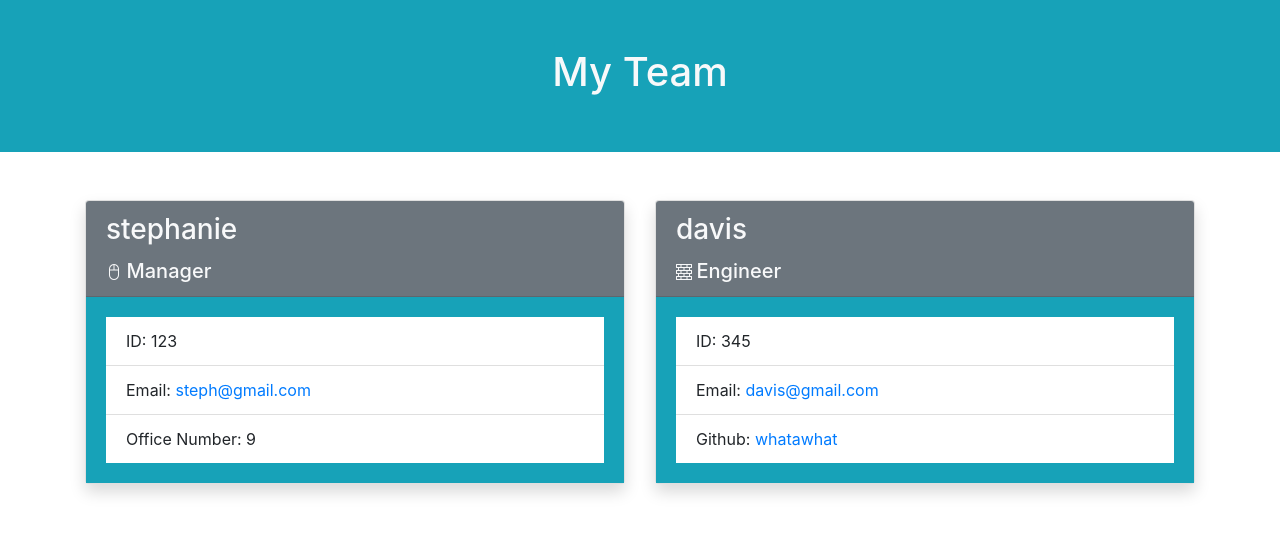
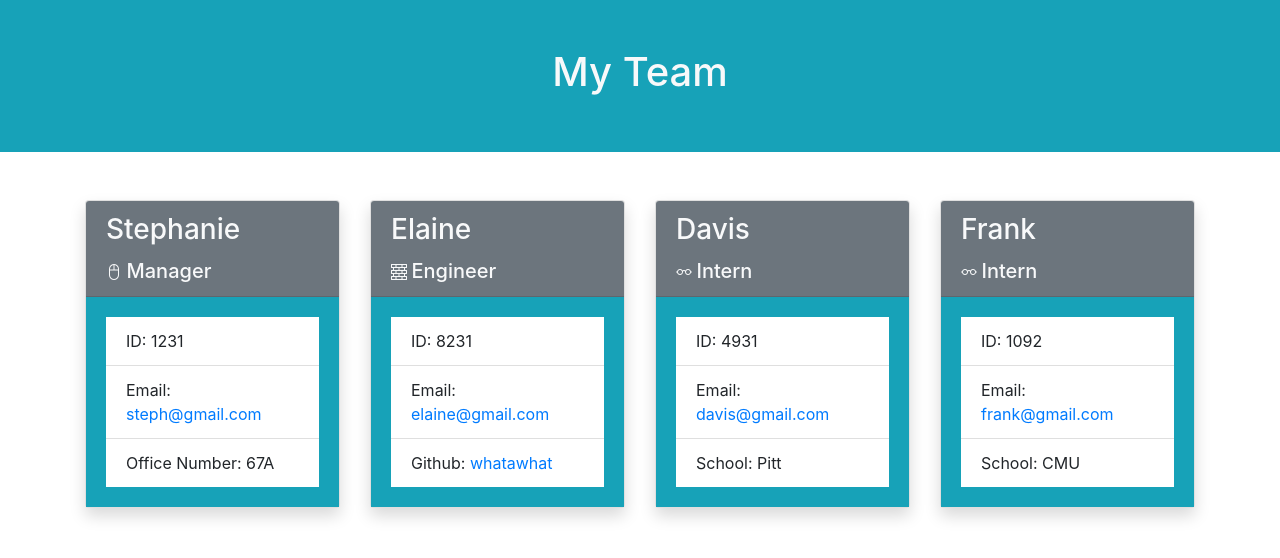
Before and after one commit to whatawhat/team_profile, a website: page dist/team.html in a window 1280 px wide. Drawn offline with nearby package versions, Linux system fonts and the light colour scheme.

Commit message:
this is the updated html file from what was generated

```diff
--- a/dist/team.html
+++ b/dist/team.html
@@ -17,30 +17,60 @@
       <div class="col-md custom-card">
   <div class="card shadow">
   <div class="card-header bg-secondary text-light">
-    <h3 class="card-title">stephanie</h3>
+    <h3 class="card-title">Stephanie</h3>
     <i class="d-inline bi bi-mouse2"></i>
     <h5 class="d-inline">Manager</h5>
     </div>
     <div class="card-body bg-info">
     <ul class="list-group list-group-flush">
-      <li class="list-group-item">ID: 123</li>
+      <li class="list-group-item">ID: 1231</li>
      <li class="list-group-item">Email: <a href="mailto:steph@gmail.com">steph@gmail.com</a></li>
-     <li class="list-group-item">Office Number: 9</li>
+     <li class="list-group-item">Office Number: 67A</li>
      </ul>
     </div>
     </div>
   </div><div class="col-md custom-card">
   <div class="card shadow">
   <div class="card-header bg-secondary text-light">
-  <h3 class="card-title">davis</h3>
+  <h3 class="card-title">Elaine</h3>
   <i class="d-inline bi bi-bricks"></i>
   <h5 class="d-inline">Engineer</h5>
   </div>
   <div class="card-body bg-info">
   <ul class="list-group list-group-flush">
-  <li class="list-group-item">ID: 345</li>
+  <li class="list-group-item">ID: 8231</li>
+     <li class="list-group-item">Email: <a href="mailto:elaine@gmail.com">elaine@gmail.com</a></li>
+     <li class="list-group-item">Github: <a href="https://github.com/whatawhat" target="_blank">whatawhat</a></li>
+     </ul>
+    </div>
+    </div>
+  </div><div class="col-md custom-card">
+  <div class="card shadow">
+  <div class="card-header bg-secondary text-light">
+    <h3 class="card-title">Davis</h3>
+    <i class="d-inline bi bi-eyeglasses"></i>
+    <h5 class="d-inline">Intern</h5>
+    </div>
+    <div class="card-body bg-info">
+    <ul class="list-group list-group-flush">
+      <li class="list-group-item">ID: 4931</li>
      <li class="list-group-item">Email: <a href="mailto:davis@gmail.com">davis@gmail.com</a></li>
-     <li class="list-group-item">Github: <a href="https://github.com/whatawhat" target="_blank">whatawhat</a></li>
+     <li class="list-group-item">School: Pitt</li>
+     </ul>
+    </div>
+    </div>
+  </div><div class="col-md custom-card">
+  <div class="card shadow">
+  <div class="card-header bg-secondary text-light">
+    <h3 class="card-title">Frank</h3>
+    <i class="d-inline bi bi-eyeglasses"></i>
+    <h5 class="d-inline">Intern</h5>
+    </div>
+    <div class="card-body bg-info">
+    <ul class="list-group list-group-flush">
+      <li class="list-group-item">ID: 1092</li>
+     <li class="list-group-item">Email: <a href="mailto:frank@gmail.com">frank@gmail.com</a></li>
+     <li class="list-group-item">School: CMU</li>
      </ul>
     </div>
     </div>
```
